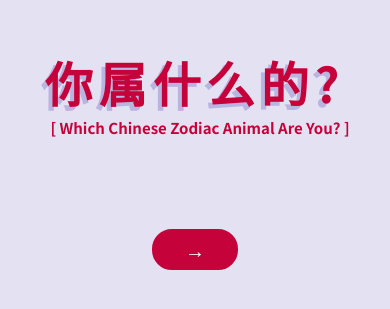
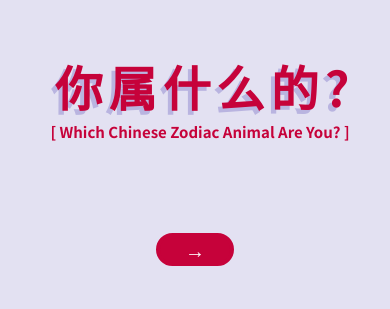
Before and after one commit to skinsshark/cny2020, a React (Create React App) app: page /start in a window 390 px wide. Shown: the part 187-496 px from the top of the page. Built offline with nearby package versions, Linux system fonts and the light colour scheme; a web font is replaced by a local one.

Commit message:
more cosmetic changes

```diff
--- a/src/App.css
+++ b/src/App.css
@@ -19,7 +19,7 @@ h2, input {
   }
 }
 
-@media only screen and (max-width: 787px) {
+@media only screen and (max-width: 767px) {
   h2, input {
     font-size: 48px;
     letter-spacing: 6px;
@@ -60,7 +60,7 @@ h4 {
   }
 }
 
-@media only screen and (max-width: 787px) {
+@media only screen and (max-width: 767px) {
   h3 {
     font-size: 15px;
     margin-right: -10px;
@@ -77,7 +77,8 @@ main button {
   margin-top: 50px;
 }
 
-button {
+button,
+button:active {
   background-color: #fcb814;
   border: none;
   border-radius: 20px;
@@ -90,12 +91,28 @@ button {
   border: 8px solid #fcb814;
 }
 
+@media only screen and (max-width: 1092px) {
+  button,
+  button:active,
+  .main button,
+  .main button:active {
+    line-height: 35px;
+    font-size: 20px;
+    border-width: 4px;
+  }
+
+  button:hover {
+    border-width: 4px;
+  }
+}
+
 @media only screen and (max-width: 767px) {
-  button {
+  button,
+  button:active,
+  .main button,
+  .main button:active {
     padding: 0 25px;
     line-height: 25px;
-    font-size: 20px;
-    border-width: 4px;
   }
 }
 
@@ -123,10 +140,6 @@ button.forward {
   border-bottom-left-radius: 0;
 }
 
-button:hover {
-  /* font-style: italic; */
-}
-
 button:disabled:hover,
 button[disabled]:hover {
   font-style: normal;
--- a/src/Main.css
+++ b/src/Main.css
@@ -7,6 +7,7 @@ h1 {
   font-size: calc(1.8*88px);
   letter-spacing: 18px;
   text-shadow: -10px 8px 0px #b9b4e0;
+  margin-right: -20px;
 }
 
 @media only screen and (max-width: 1092px) {
@@ -14,14 +15,39 @@ h1 {
     font-size: 80px;
     letter-spacing: 8px;
     text-shadow: -6px 4px 0px #b9b4e0;
+    margin-right: -15px;
   }
 }
 
-@media only screen and (max-width: 787px) {
+@media only screen and (max-width: 767px) {
   h1 {
     font-size: 48px;
     letter-spacing: 6px;
     text-shadow: -4px 4px 0px #b9b4e0;
+    margin-right: -20px;
+  }
+}
+
+main {
+  animation: 0.5s linear fade-in;
+}
+
+main.main {
+  animation-duration: 1.5s;
+  animation-timing-function: ease-in-out;
+}
+
+@keyframes fade-in {
+  0% {
+    opacity: 0;
+  }
+
+  20% {
+    opacity: 0;
+  }
+
+  100% {
+    opacity: 1;
   }
 }
 
@@ -29,15 +55,24 @@ h1 {
   color: #c6023a;
 }
 
-.main button {
+.main button,
+.main button:active {
   margin-top: 54px;
   background-color: #c6023a;
   border: 8px solid #c6023a;
 }
 
-@media only screen and (max-width: 992px) {
-  .main button {
+@media only screen and (max-width: 1092px) {
+  .main button,
+  .main button:active {
     margin-top: 91px;
+  }
+}
+
+@media only screen and (max-width: 767px) {
+  .main button,
+  .main button:active {
+    border-width: 4px;
   }
 }
 
--- a/src/Result.css
+++ b/src/Result.css
@@ -3,21 +3,7 @@ div.result {
   justify-content: center;
   align-items: center;
   position: fixed;
-  animation: 1s linear fade-in;
-}
-
-@keyframes fade-in {
-  0% {
-    opacity: 0;
-  }
-
-  20% {
-    opacity: 0;
-  }
-
-  100% {
-    opacity: 1;
-  }
+  animation: 2s linear fade-in;
 }
 
 h5 {
@@ -70,6 +56,10 @@ div.ani {
     transform: rotateY(0);
   }
 
+  20% {
+    transform: rotateY(0);
+  }
+
   100% {
     transform: rotateY(360deg);
   }
--- a/src/index.css
+++ b/src/index.css
@@ -9,11 +9,11 @@ html {
 }
 
 ::selection {
-  background: transparent;
+  background: #f9f9fc;
 }
 
 ::-moz-selection {
-  background: transparent;
+  background: #f9f9fc;
 }
 
 body {
@@ -25,7 +25,7 @@ body {
   text-align: center;
 }
 
-@media only screen and (max-width: 787px) {
+@media only screen and (max-width: 767px) {
   body {
     height: 80vh;
     overflow-y: hidden;
```
